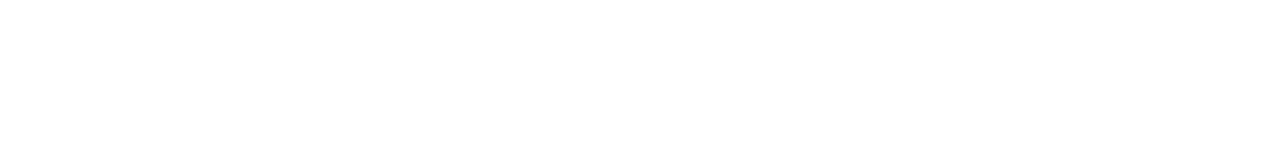
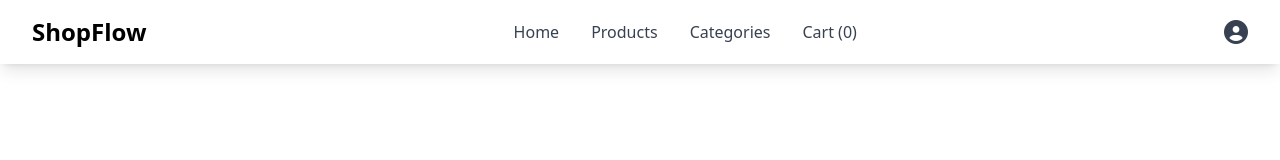
Before and after one commit to Shashith-Malshan/ShopFlow-Ecommerce-Tailwindcss, a plain HTML site: page index.html in a window 1280 px wide. Drawn offline with nearby package versions, Linux system fonts and the light colour scheme.

Commit message:
Add Navbar

```diff
--- a/index.html
+++ b/index.html
@@ -1,14 +1,37 @@
 <!DOCTYPE html>
 <html lang="en">
+
 <head>
     <meta charset="UTF-8">
     <meta name="viewport" content="width=device-width, initial-scale=1.0">
     <title>ShopFlow</title>
     <link rel="stylesheet" href="https://cdnjs.cloudflare.com/ajax/libs/font-awesome/6.5.0/css/all.min.css">
 </head>
+
 <body>
-    <nav>
-
+    <nav class="bg-white shadow-lg sticky top-0 z-50">
+        <div class="max-w-7xl mx-auto px-4 sm:px-6 lg:px-8">
+            <div class="flex justify-between items-center h-16">
+                <div class="flex items-center">
+                    <h1 class="text-2xl font-bold text-primary">ShopFlow</h1>
+                </div>
+                <div class="hidden md:flex space-x-8">
+                    <a href="#home" class="text-gray-700 hover:text-primary transition">Home</a>
+                    <a href="#products" class="text-gray-700 hover:text-primary transition">Products</a>
+                    <a href="#categories" class="text-gray-700 hover:text-primary transition">Categories</a>
+                    <a href="#cart" class="text-gray-700 hover:text-primary transition">Cart (<span
+                            id="cart-count">0</span>)</a>
+                </div>
+                <div class="flex items-center space-x-4">
+                    <button id="user-menu" class="text-gray-700 hover:text-primary">
+                        <i class="fas fa-user-circle text-2xl"></i>
+                    </button>
+                    <button class="md:hidden">
+                        <i class="fas fa-bars text-xl"></i>
+                    </button>
+                </div>
+            </div>
+        </div>
     </nav>
 
     <section>
@@ -43,6 +66,7 @@
 
 
 
-<script src="https://cdn.tailwindcss.com"></script>
+    <script src="https://cdn.tailwindcss.com"></script>
 </body>
+
 </html>
```
